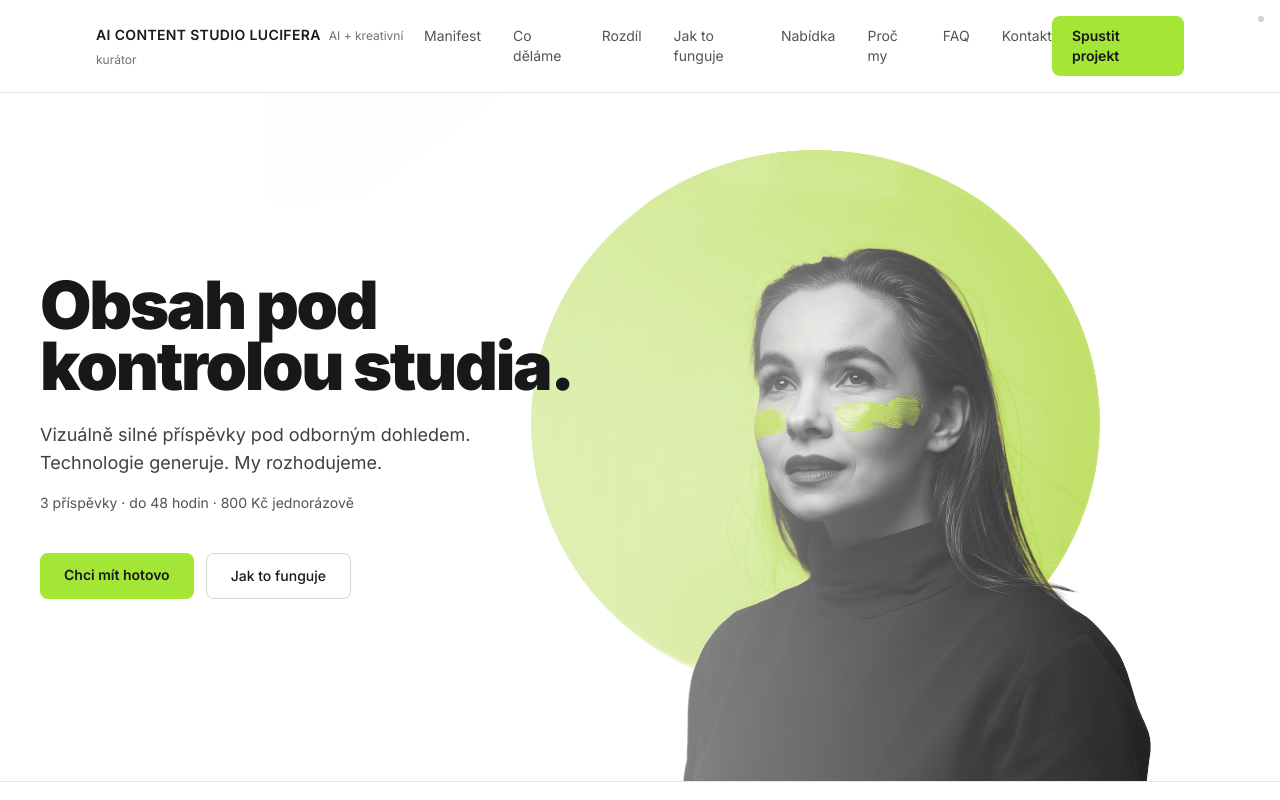
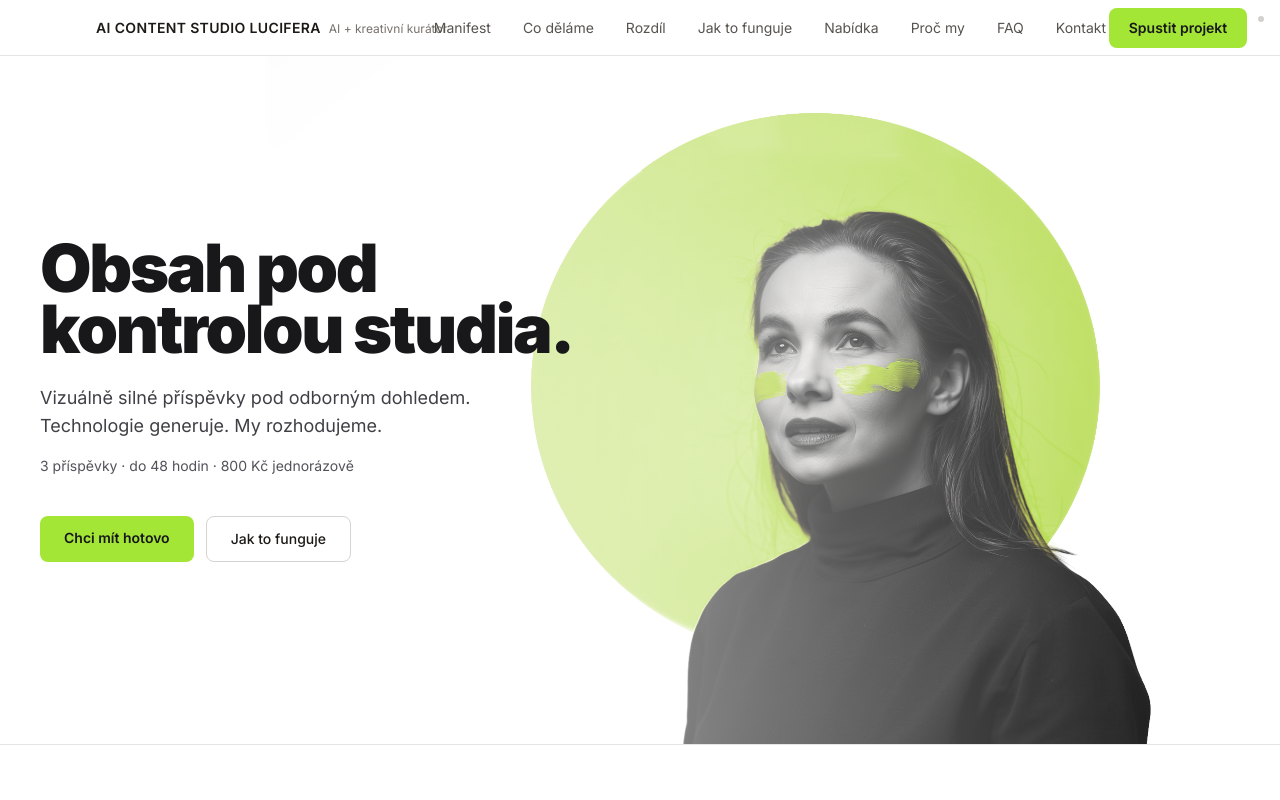
Before and after one commit to katarinabrics-eng/ai-content-studio, a Next.js app in the folder apps/content-studio/: page / in a window 1280 px wide. Shown: the top 800 px of the page. Built offline with nearby package versions, Linux system fonts and the light colour scheme.

Commit message:
refactor: refine HomePage header and navigation layout for improved accessibility and visual alignment

```diff
--- a/apps/content-studio/src/app/page.tsx
+++ b/apps/content-studio/src/app/page.tsx
@@ -9,23 +9,23 @@ const faqs = [
 export default function HomePage() {
   return (
     <main className="min-h-screen bg-stone-50">
-      <header className="sticky top-0 z-50 border-b border-stone-200 bg-white">
-        <div className="mx-auto flex max-w-6xl items-center justify-between px-4 py-4 sm:px-6 lg:px-8">
-          <a href="/" className="focus:outline-none">
+      <header className="sticky top-0 z-50 h-14 border-b border-stone-200 bg-white">
+        <div className="mx-auto flex h-full max-w-6xl items-center px-4 sm:px-6 lg:px-8">
+          <a href="/" className="flex shrink-0 items-baseline gap-2 whitespace-nowrap focus:outline-none">
             <span className="text-sm font-semibold tracking-wide text-stone-900">AI CONTENT STUDIO LUCIFERA</span>
-            <span className="ml-2 text-xs text-stone-500">AI + kreativní kurátor</span>
+            <span className="text-xs text-stone-500">AI + kreativní kurátor</span>
           </a>
-          <nav className="hidden gap-8 text-sm text-stone-600 md:flex">
-            <a href="#manifest" className="transition-colors hover:text-stone-900">Manifest</a>
-            <a href="#co-delame" className="transition-colors hover:text-stone-900">Co děláme</a>
-            <a href="#rozdil" className="transition-colors hover:text-stone-900">Rozdíl</a>
-            <a href="#jak-to-funguje" className="transition-colors hover:text-stone-900">Jak to funguje</a>
-            <a href="#testovaci-nabidka" className="transition-colors hover:text-stone-900">Nabídka</a>
-            <a href="#proc-my" className="transition-colors hover:text-stone-900">Proč my</a>
-            <a href="#faq" className="transition-colors hover:text-stone-900">FAQ</a>
-            <a href="#zaver" className="transition-colors hover:text-stone-900">Kontakt</a>
+          <nav className="hidden flex-1 items-center justify-center gap-8 px-8 text-sm text-stone-600 md:flex">
+            <a href="#manifest" className="shrink-0 transition-colors hover:text-stone-900">Manifest</a>
+            <a href="#co-delame" className="shrink-0 transition-colors hover:text-stone-900">Co děláme</a>
+            <a href="#rozdil" className="shrink-0 transition-colors hover:text-stone-900">Rozdíl</a>
+            <a href="#jak-to-funguje" className="shrink-0 transition-colors hover:text-stone-900">Jak to funguje</a>
+            <a href="#testovaci-nabidka" className="shrink-0 transition-colors hover:text-stone-900">Nabídka</a>
+            <a href="#proc-my" className="shrink-0 transition-colors hover:text-stone-900">Proč my</a>
+            <a href="#faq" className="shrink-0 transition-colors hover:text-stone-900">FAQ</a>
+            <a href="#zaver" className="shrink-0 transition-colors hover:text-stone-900">Kontakt</a>
           </nav>
-          <a href="/start?plan=test-week" className="rounded-lg bg-[#A3E635] px-5 py-2.5 text-sm font-semibold text-zinc-900 hover:bg-[#A3E635]/90">
+          <a href="/start?plan=test-week" className="ml-4 shrink-0 rounded-lg bg-[#A3E635] px-5 py-2.5 text-sm font-semibold text-zinc-900 hover:bg-[#A3E635]/90">
             Spustit projekt
           </a>
         </div>
```
